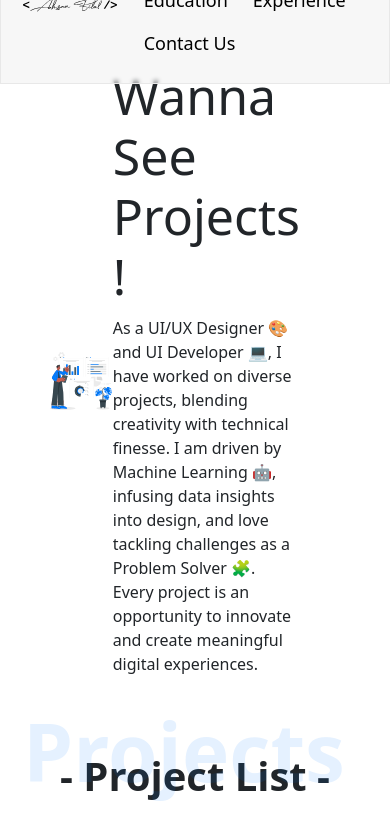
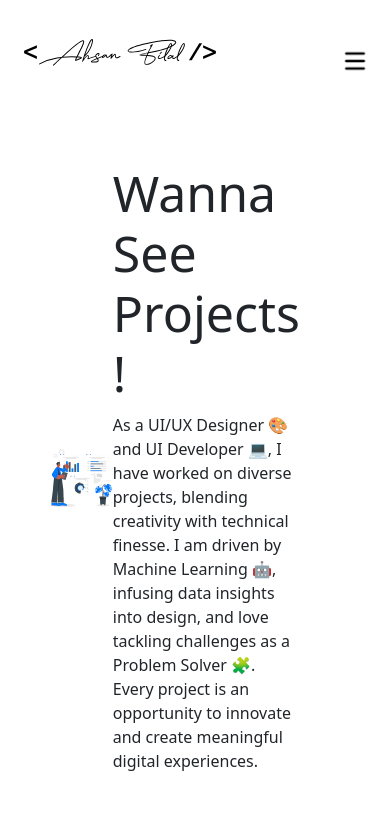
Before and after one commit to AhsanBilal7/Portfolio-Website, a Next.js app: page /projects in a window 390 px wide. Shown: the top 816 px of the page. Built offline with nearby package versions, Linux system fonts and the light colour scheme.

Commit message:
Correct Mobile Navbar

```diff
--- a/Components/Navbar.jsx
+++ b/Components/Navbar.jsx
@@ -6,8 +6,21 @@ import Navbar from "react-bootstrap/Navbar";
 import navstyle from "../styles/Navbar.module.css";
 import Link from "next/link";
 import { useRouter } from "next/router";
+import { useState } from "react";
+import hamicon from "../images/hamburger.png";
+import crossicon from "../images/close.png";
 function NavbarComp() {
   const router = useRouter();
+
+  const [menuVisible, setMenuVisible] = useState(false);
+  const [icondis, seticondis] = useState(true);
+  const [crossdis, setcrossdis] = useState(false);
+
+  const toggleMenu = () => {
+    setMenuVisible(!menuVisible);
+    seticondis(!icondis);
+    setcrossdis(!crossdis);
+  };
 
   return (
     <>
@@ -15,19 +28,111 @@ function NavbarComp() {
         data-bs-theme="light"
         className={`${navstyle.main} "justify-content-evenly bg-white"`}
       >
-        <Container className={navstyle.container}>
-
-
+        <Container
+          style={{ alignItems: "flex-start" }}
+          className={`${navstyle.mobcontainer}`}
+        >
           <Link href="/" passHref>
             <div className={navstyle.logoImage}>
-              <Image alt="Logo" src={logo} width={200}/>
+              <Image alt="Logo" src={logo} width={200} />
             </div>
           </Link>
 
+          {/* ----------------------------------------------------------- */}
 
+          {/* Add a Navbar component for mobile view */}
+          <Navbar expand="md" className="d-md-none">
+            <Navbar.Toggle aria-controls="basic-navbar-nav" />
+            <Navbar.Collapse
+              className="d-flex flex-column"
+              id="basic-navbar-nav"
+            >
+              {icondis && (
+                <div>
+                  <Image
+                    src={hamicon}
+                    alt="icon"
+                    width={30}
+                    height={30}
+                    onClick={toggleMenu}
+                  />
+                </div>
+              )}
+              {crossdis && (
+                <div>
+                  <Image
+                    src={crossicon}
+                    alt="icon"
+                    width={30}
+                    height={30}
+                    onClick={toggleMenu}
+                  />
+                </div>
+              )}
+              {menuVisible && (
+                <div className={navstyle.divlinks}>
+                  <Nav className="flex-column">
+                    <Link href="/" passHref>
+                      <Nav.Link
+                        className={
+                          router.pathname === "/" ? navstyle.activeLink : ""
+                        }
+                      >
+                        Home
+                      </Nav.Link>
+                    </Link>
+                    <Link href="/projects" passHref>
+                      <Nav.Link
+                        className={
+                          router.pathname === "/projects"
+                            ? navstyle.activeLink
+                            : ""
+                        }
+                      >
+                        Projects
+                      </Nav.Link>
+                    </Link>
+                    <Link href="/education" passHref>
+                      <Nav.Link
+                        className={
+                          router.pathname === "/education"
+                            ? navstyle.activeLink
+                            : ""
+                        }
+                      >
+                        Education
+                      </Nav.Link>
+                    </Link>
+                    <Link href="/experience" passHref>
+                      <Nav.Link
+                        className={
+                          router.pathname === "/experience"
+                            ? navstyle.activeLink
+                            : ""
+                        }
+                      >
+                        Experience
+                      </Nav.Link>
+                    </Link>
+                    <Link href="/contactUs" passHref>
+                      <Nav.Link
+                        className={
+                          router.pathname === "/contactUs"
+                            ? navstyle.activeLink
+                            : ""
+                        }
+                      >
+                        Contact Us
+                      </Nav.Link>
+                    </Link>
+                  </Nav>
+                </div>
+              )}
+            </Navbar.Collapse>
+          </Navbar>
+          {/* ----------------------------------------------------------- */}
 
-          <nav className="d-flex flex-wrap">
-
+          <nav className="d-none d-md-flex flex-wrap">
             {/* ////////////////////////////////// */}
             <Link href="/" passHref>
               <p
@@ -83,7 +188,6 @@ function NavbarComp() {
               </p>
             </Link>
             {/* ////////////////////////////////// */}
-
           </nav>
         </Container>
       </Navbar>
--- a/styles/Navbar.module.css
+++ b/styles/Navbar.module.css
@@ -99,28 +99,50 @@
   /* ...existing styles... */
 
   /* Adjust the logo size for mobile */
+  .mobcontainer{
+    /* Adjust container styles for mobile view */
+    padding: 10px 20px;
+    margin-top: 0;
+    border-radius: 0;
+    position: inherit;
+    background: none;
+    border: none;
+    margin: 20px auto 5px auto;
+    align-items: start;
+    justify-content: start;
+
+
+  }
   @media (max-width: 768px) {
     .logoImage {
       min-width: 70px;
+    }
+    .mobcontainer Nav Link  {
+      padding: 0px;
+
     }
     .link {
       font-size: 18px;
     }
 
-  .container {
-    /* Adjust container styles for mobile view */
-    padding: 10px 20px;
-    margin-top: 0;
-    border-radius: 0;
+    .navbar {
+      align-items: start;
     }
 
     .main {
       /* Remove margin-bottom for mobile view */
       margin-bottom: 0;
+      align-items: start;
     }
 
   /* Hide navigation links in mobile view */
   .mobileNav {
     display: none;
   }
+  .divlinks{
+    transition: color 0.3s ease-in-out, background-color 0.3s ease-in-out;
   }
+
+
+
+}
```
Also changed, not shown: images/close.png (added), images/hamburger.png (added). Lines whose indentation alone changed are shown as unchanged.
